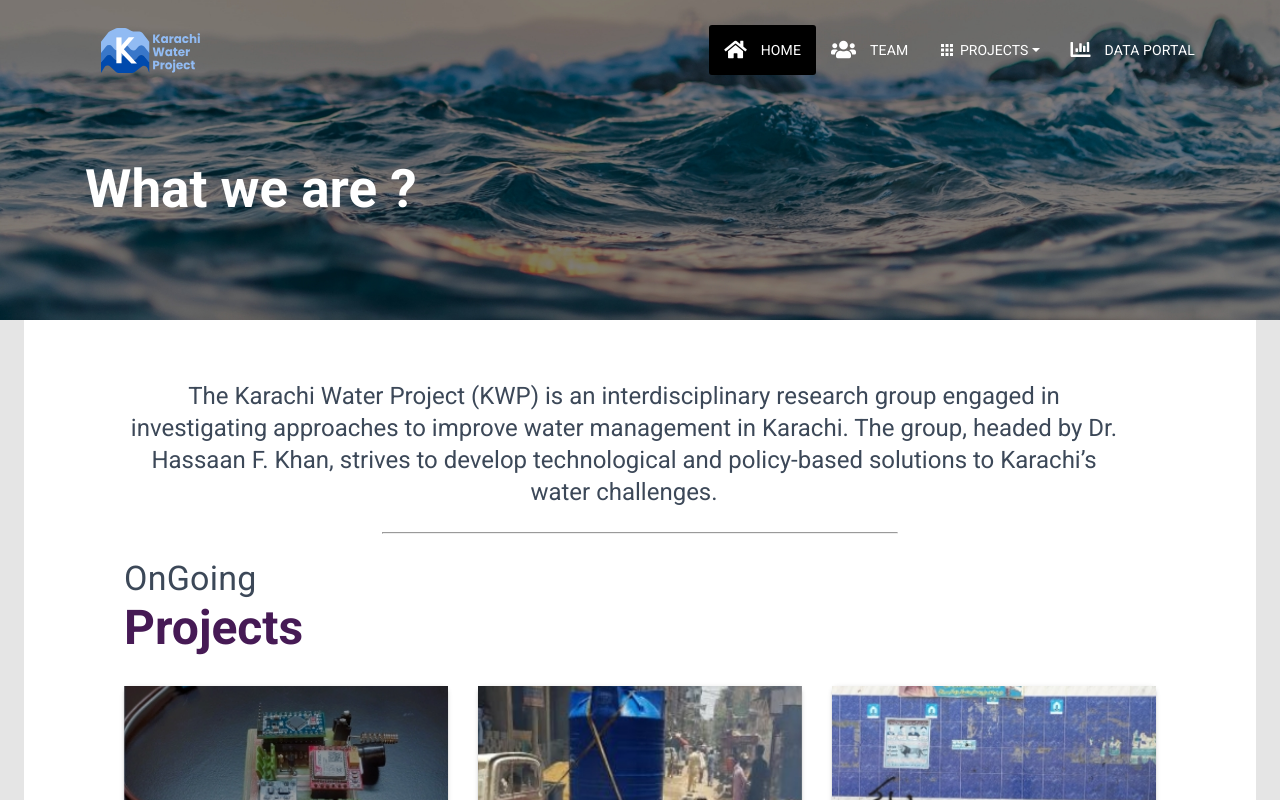
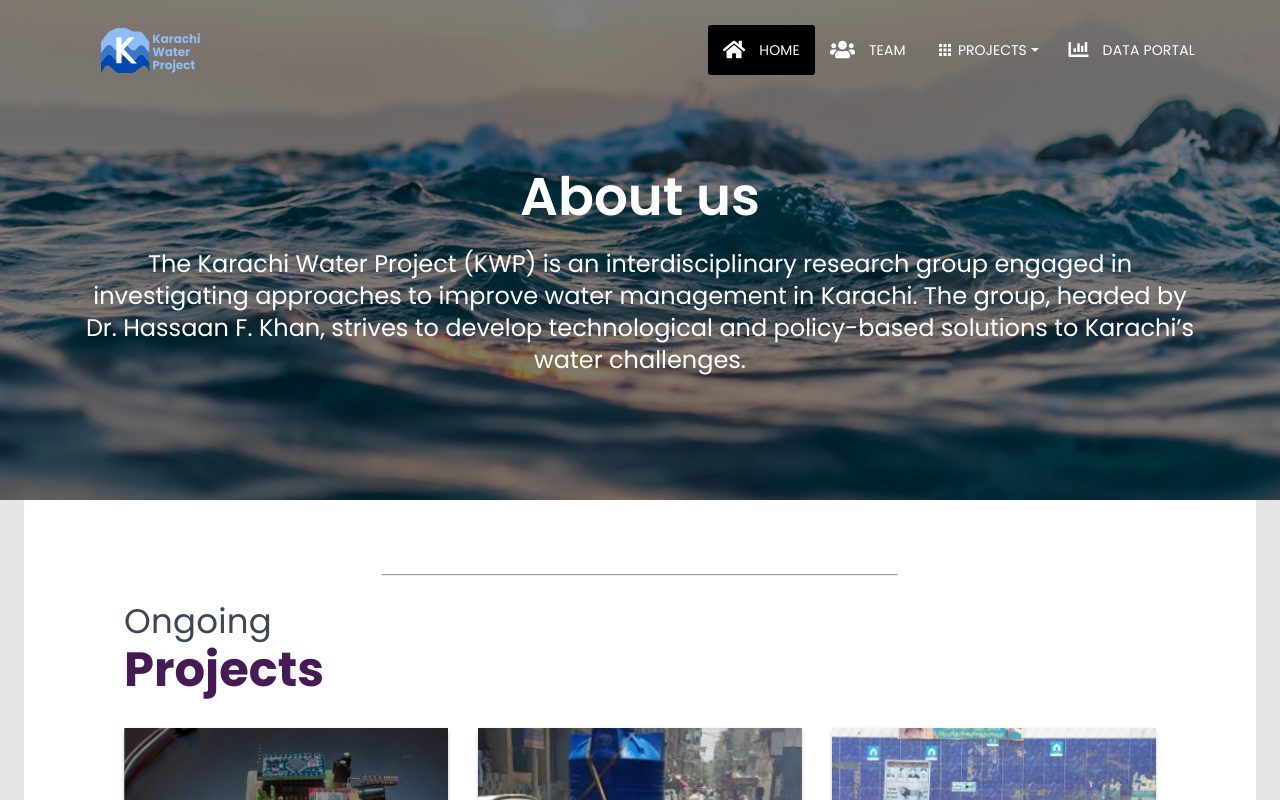
Before and after one commit to karachiwaterproject/kwp-frontend, a React (Create React App) app: page /home in a window 1280 px wide. Shown: the top 800 px of the page. Built offline with nearby package versions, Linux system fonts and the light colour scheme; what google-maps-react would draw is missing.

Commit message:
Did some tweaks

```diff
--- a/public/index.html
+++ b/public/index.html
@@ -1,60 +1,62 @@
 <!DOCTYPE html>
 <html lang="en">
+
 <head>
   <meta charset="utf-8" />
-    <meta
-      name="viewport"
-      content="width=device-width, initial-scale=1, shrink-to-fit=no"
-    />
+  <meta name="viewport" content="width=device-width, initial-scale=1, shrink-to-fit=no" />
   <meta name="theme-color" content="#000000" />
-    <!--
-      manifest.json provides metadata used when your web app is added to the
-      homescreen on Android. See https://developers.google.com/web/fundamentals/engage-and-retain/web-app-manifest/
-    -->
+
   <link rel="manifest" href="%PUBLIC_URL%/manifest.json" />
   <link rel="shortcut icon" href="%PUBLIC_URL%/favicon.ico" />
+  <link rel="apple-touch-icon" sizes="76x76" href="%PUBLIC_URL%/apple-icon.png" />
+  <!--     Fonts and icons     -->
+
+  <link href="https://use.fontawesome.com/releases/v5.0.10/css/all.css" rel="stylesheet" />
+  <link rel="preconnect" href="https://fonts.googleapis.com">
+  <link rel="preconnect" href="https://fonts.gstatic.com" crossorigin>
   <link
-      rel="apple-touch-icon"
-      sizes="76x76"
-      href="%PUBLIC_URL%/apple-icon.png"
-    />
-    <!--     Fonts and icons     -->
-    <link
-      rel="stylesheet"
-      type="text/css"
-      href="https://fonts.googleapis.com/css?family=Roboto:300,400,500,700|Roboto+Slab:400,700|Material+Icons"
-    />
-    <link
-      href="https://use.fontawesome.com/releases/v5.0.10/css/all.css"
-      rel="stylesheet"
-    />
-    <!--
-      Notice the use of %PUBLIC_URL% in the tags above.
-      It will be replaced with the URL of the `public` folder during the build.
-      Only files inside the `public` folder can be referenced from the HTML.
+    href="https://fonts.googleapis.com/css2?family=Poppins:ital,wght@0,100;0,200;0,300;0,400;0,500;0,600;0,700;0,800;0,900;1,100;1,200;1,300;1,400;1,500;1,600;1,700;1,800;1,900&display=swap"
+    rel="stylesheet">
 
-      Unlike "/favicon.ico" or "favicon.ico", "%PUBLIC_URL%/favicon.ico" will
-      work correctly both with client-side routing and a non-root public URL.
-      Learn how to configure a non-root public URL by running `npm run build`.
-    -->
   <title>KWP</title>
   <style>
+    body {
+      font-family: "Poppins", sans-serif !important;
+    }
+
+    h1,
+    h2,
+    h3,
+    h4,
+    h5,
+    h6,
+    p,
+    span,
+    small {
+      font-family: "Poppins", sans-serif !important;
+
+    }
+
     .customButton:hover {
       background-color: white !important;
     }
+
     .customButton {
       box-shadow: none !important;
     }
+
     .leftBorder {
       margin-left: 10px;
       margin-right: 10px;
       height: 80px;
       border-left: 1px solid #000;
     }
+
     .extra-content {
       opacity: 0;
       transition: all 0.4s linear;
     }
+
     .trigger-details {
       transition: all 0.4s linear;
     }
@@ -63,12 +65,15 @@
       height: 270px;
       width: 90%;
     }
-      .trigger-details:hover > .extra-content {
+
+    .trigger-details:hover>.extra-content {
       opacity: 1;
     }
+
     .padding {
       padding: 0 100px;
     }
+
     @media screen and (max-width: 321px) {
       .padding {
         padding: 0;
@@ -79,39 +84,49 @@
       .main-container {
         padding: 50px 30px !important;
       }
+
       /* .main-container > h4, */
-        .main-container > h4 > h3,
-        .main-container > h3 {
+      .main-container>h4>h3,
+      .main-container>h3 {
         font-size: 30px !important;
       }
+
       .icon-container {
         border-right: none !important;
       }
+
       .leftBorder {
         display: none;
       }
-        .brand > h1 {
+
+      .brand>h1 {
         font-size: 30px;
         padding: 0px 20px;
       }
-        .brand > h3 {
+
+      .brand>h3 {
         font-size: 10px;
         padding: 5px 20px;
       }
+
       .leftFormBorder {
         padding: 0px !important;
         margin-left: 0px !important;
       }
+
       .parallax {
         height: 50vh !important;
       }
+
       .subtitle {
         font-size: 20px !important;
       }
+
       .padding {
         padding: 0 50px;
       }
     }
+
     .leftFormBorder {
       border-left: 2px solid #000;
       padding: 30px;
@@ -123,35 +138,43 @@
         color: white !important;
         background-color: black !important;
       }
+
       .parallax {
         height: 90vh;
       }
     }
+
     @media screen and (max-width: 1024px) {
       .leftFormBorder {
         border-left: none;
       }
+
       .makeStyles-title-3 {
         font-size: 3rem;
       }
+
       .makeStyles-subtitle-4 {
         font-size: 1rem;
 
       }
+
       .parallax {
         height: 50vh;
       }
     }
+
     @media screen and (max-width: 1440px) {
       .parallax {
         height: 80vh;
       }
     }
+
     @media screen and (max-width: 2560px) {
       .parallax {
         height: 40vh;
       }
     }
+
     /* @media screen and (max-width:100000px) {
         .parallax {
           height: 25vh;
@@ -160,18 +183,11 @@
   </style>
   <script id="react-dotenv" src="./env.js"></script>
 </head>
+
 <body>
   <noscript> You need to enable JavaScript to run this app. </noscript>
   <div id="root"></div>
-    <!--
-      This HTML file is a template.
-      If you open it directly in the browser, you will see an empty page.
 
-      You can add webfonts, meta tags, or analytics to this file.
-      The build step will place the bundled scripts into the <body> tag.
+</body>
 
-      To begin the development, run `npm start` or `yarn start`.
-      To create a production bundle, use `npm run build` or `yarn build`.
-    -->
-  </body>
 </html>
--- a/src/assets/jss/material-kit-react/views/homePage.js
+++ b/src/assets/jss/material-kit-react/views/homePage.js
@@ -12,7 +12,6 @@ const componentsStyle = {
     position: "relative",
   },
   subtitle: {
-    maxWidth: "1000px",
     margin: "10px 0 0",
   },
   main: {
--- a/src/components/Header/HeaderLinks.js
+++ b/src/components/Header/HeaderLinks.js
@@ -123,7 +123,7 @@ function HeaderLinks({ auth: { isAuthenticated, loading }, logout }) {
               className={classes.dropdownLink}
               activeClassName={classes.activeDropdowLink}
             >
-              Water in Liyari
+              Water in Lyari
             </NavLink>,
             <NavLink
               to="/projects/toward-sustainable/"
--- a/src/views/DataPortal/Dataportal.js
+++ b/src/views/DataPortal/Dataportal.js
@@ -75,7 +75,7 @@ const Dataportal = ({ login, isAuthenticated }) => {
         </div>
       </Parallax>
       <Container>
-        <div className={classNames(classes.main)}>
+        <div className={classNames(classes.main)} style={{ padding: 20 }}>
           <br />
           <br />
           <Container>
@@ -94,7 +94,7 @@ const Dataportal = ({ login, isAuthenticated }) => {
             xs
             direction="row"
           >
-            <GridItem xs={12} sm={6}>
+            {/* <GridItem xs={12} sm={6}>
               <Card style={{ borderLeft: "3px solid #004AAD" }}>
                 <CardContent>
                   <Typography
@@ -112,8 +112,8 @@ const Dataportal = ({ login, isAuthenticated }) => {
                   </Typography>
                 </CardContent>
               </Card>
-            </GridItem>
-            <GridItem xs={12} sm={6}>
+            </GridItem> */}
+            <GridItem xs={12}>
               <Card style={{ borderLeft: "3px solid #1CC88A" }}>
                 <CardContent>
                   <Typography
@@ -147,6 +147,10 @@ const Dataportal = ({ login, isAuthenticated }) => {
                   backgroundSize: "cover",
                 }}
               />
+              <small>
+                Spatial distribution of installed smart flowmeters across
+                Karachi.
+              </small>
             </GridItem>
             <GridItem xs={12} sm={12} lg={5}>
               <Typography variant="body2">
@@ -157,7 +161,6 @@ const Dataportal = ({ login, isAuthenticated }) => {
                 you will be directed to your personalized dashboard, where you
                 will see data collected from the node(s) installed in your home.{" "}
                 <br />
-                These are some of the stats from last month:
               </Typography>
               <br />
               <div
--- a/src/views/HomePage/HomePage.js
+++ b/src/views/HomePage/HomePage.js
@@ -36,14 +36,30 @@ const HomePage = (props) => {
         }}
         {...rest}
       />
-      <Parallax image={require("assets/img/bg4.jpg").default}>
+      <Parallax
+        image={require("assets/img/bg4.jpg").default}
+        style={{ height: 500 }}
+      >
         <div className={classes.container}>
           <GridContainer>
             <GridItem>
-              <div className={classes.brand + " brand"}>
+              <div
+                className={classes.brand + " brand"}
+                style={{ textAlign: "center" }}
+              >
                 <br />
-                <br />
-                <h1 className={classes.title + " title"}>What we are ?</h1>
+                <h1 className={classes.title + " title"}>About us</h1>
+                <Typography
+                  variant="h5"
+                  className={classes.subtitle + " subtitle"}
+                  style={{ textAlign: "center", width: "100%" }}
+                >
+                  The Karachi Water Project (KWP) is an interdisciplinary
+                  research group engaged in investigating approaches to improve
+                  water management in Karachi. The group, headed by Dr. Hassaan
+                  F. Khan, strives to develop technological and policy-based
+                  solutions to Karachi’s water challenges.
+                </Typography>
               </div>
             </GridItem>
           </GridContainer>
@@ -52,22 +68,11 @@ const HomePage = (props) => {
       <Container>
         <div className={classNames(classes.main)}>
           <div className={classes.mainContainer + " main-container"}>
-            <Typography
-              variant="h5"
-              className={classes.subtitle + " subtitle"}
-              style={{ textAlign: "center" }}
-            >
-              The Karachi Water Project (KWP) is an interdisciplinary research
-              group engaged in investigating approaches to improve water
-              management in Karachi. The group, headed by Dr. Hassaan F. Khan,
-              strives to develop technological and policy-based solutions to
-              Karachi’s water challenges.
-            </Typography>
             <br />
             <hr style={{ width: "50%", margin: "auto" }} />
             <br />
             <Typography variant="h4" className="h4">
-              OnGoing
+              Ongoing
             </Typography>
             <Typography
               variant="h3"
--- a/src/views/Projects/FlowmeterDevelopment.js
+++ b/src/views/Projects/FlowmeterDevelopment.js
@@ -87,7 +87,7 @@ const FlowmeterDevelopment = (props) => {
 
           <div className={classes.mainContainer + " main-container"}>
             <Typography variant="h4" className="h4">
-              OnGoing
+              Ongoing
             </Typography>
             <Typography
               variant="h3"
--- a/src/views/Projects/WaterInLiyari.js
+++ b/src/views/Projects/WaterInLiyari.js
@@ -33,14 +33,17 @@ const WaterInLiyari = (props) => {
         }}
         {...rest}
       />
-      <Parallax image={require("assets/img/project/project2.jpg").default}>
+      <Parallax
+        image={require("assets/img/project/project4.jpg").default}
+        style={{ height: 350 }}
+      >
         <div className={classes.container}>
           <GridContainer>
             <GridItem>
               <div className={classes.brand + " brand"}>
                 <br />
                 <br />
-                <h1 className={classes.title}>Water In Liyari</h1>
+                <h1 className={classes.title}>Water In Lyari</h1>
                 <h3 className={classes.subtitle}></h3>
               </div>
             </GridItem>
@@ -82,7 +85,7 @@ const WaterInLiyari = (props) => {
           </GridContainer>
           <div className={classes.mainContainer + " main-container"}>
             <Typography variant="h4" className="h4">
-              OnGoing
+              Ongoing
             </Typography>
             <Typography
               variant="h3"
--- a/src/views/Projects/WaterPricing.js
+++ b/src/views/Projects/WaterPricing.js
@@ -85,7 +85,7 @@ const WaterPricing = (props) => {
           </GridContainer>
           <div className={classes.mainContainer + " main-container"}>
             <Typography variant="h4" className="h4">
-              OnGoing
+              Ongoing
             </Typography>
             <Typography
               variant="h3"
```
Also changed, not shown: src/views/Node/Node.js (+27 -4 lines), src/views/Teams/Teams.js (+36 -21 lines), src/assets/img/project/project4.jpg (added). Lines whose indentation alone changed are shown as unchanged.
